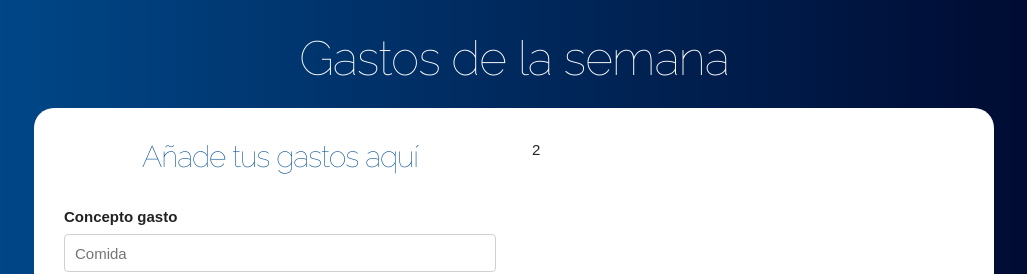
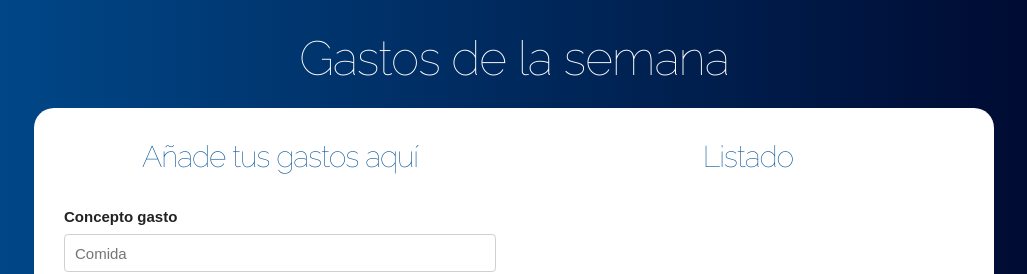
Before and after one commit to LuijoSC/Admin-de-presupuesto, a React (Create React App) app in the folder admin-presupuesto/: page / in a window 1280 px wide. Both pictures are taken after typing "5" into the empty fields and a click on the input "Definir presupuesto". Shown: the top 274 px of the page, without its empty margins (126-1153 px from the left). Built offline with nearby package versions, Linux system fonts and the light colour scheme.

Commit message:
Added Listado and Gasto componnents, expenses now show up when submitted

```diff
--- a/admin-presupuesto/src/App.js
+++ b/admin-presupuesto/src/App.js
@@ -1,6 +1,7 @@
 import React, {useState} from 'react';
 import Pregunta from './components/Pregunta';
 import Formulario from './components/Formulario';
+import Listado from './components/Listado';
 
 function App() {
 
@@ -36,7 +37,9 @@
             />
           </div>
           <div className="one-half column">
-            2
+            <Listado
+              gastos={gastos}
+            />
           </div>
         </div>
         )}
--- /dev/null
+++ b/admin-presupuesto/src/components/Gasto.js
@@ -0,0 +1,12 @@
+import React from 'react';
+
+const Gasto = ({gasto}) => (
+    <li className="gastos">
+        <p>
+            {gasto.concepto}
+            <span className="gasto">${gasto.monto}</span>
+        </p>
+    </li>
+ );
+
+export default Gasto;
--- /dev/null
+++ b/admin-presupuesto/src/components/Listado.js
@@ -0,0 +1,16 @@
+import React from 'react';
+import Gasto from './Gasto';
+
+const Listado = ({gastos}) => (
+    <div className="gastos-realizados">
+        <h2>Listado</h2>
+        {gastos.map(gasto => (
+            <Gasto
+                key={gasto.id}
+                gasto={gasto}
+            />
+        ))}
+    </div>
+);
+
+export default Listado;
```
